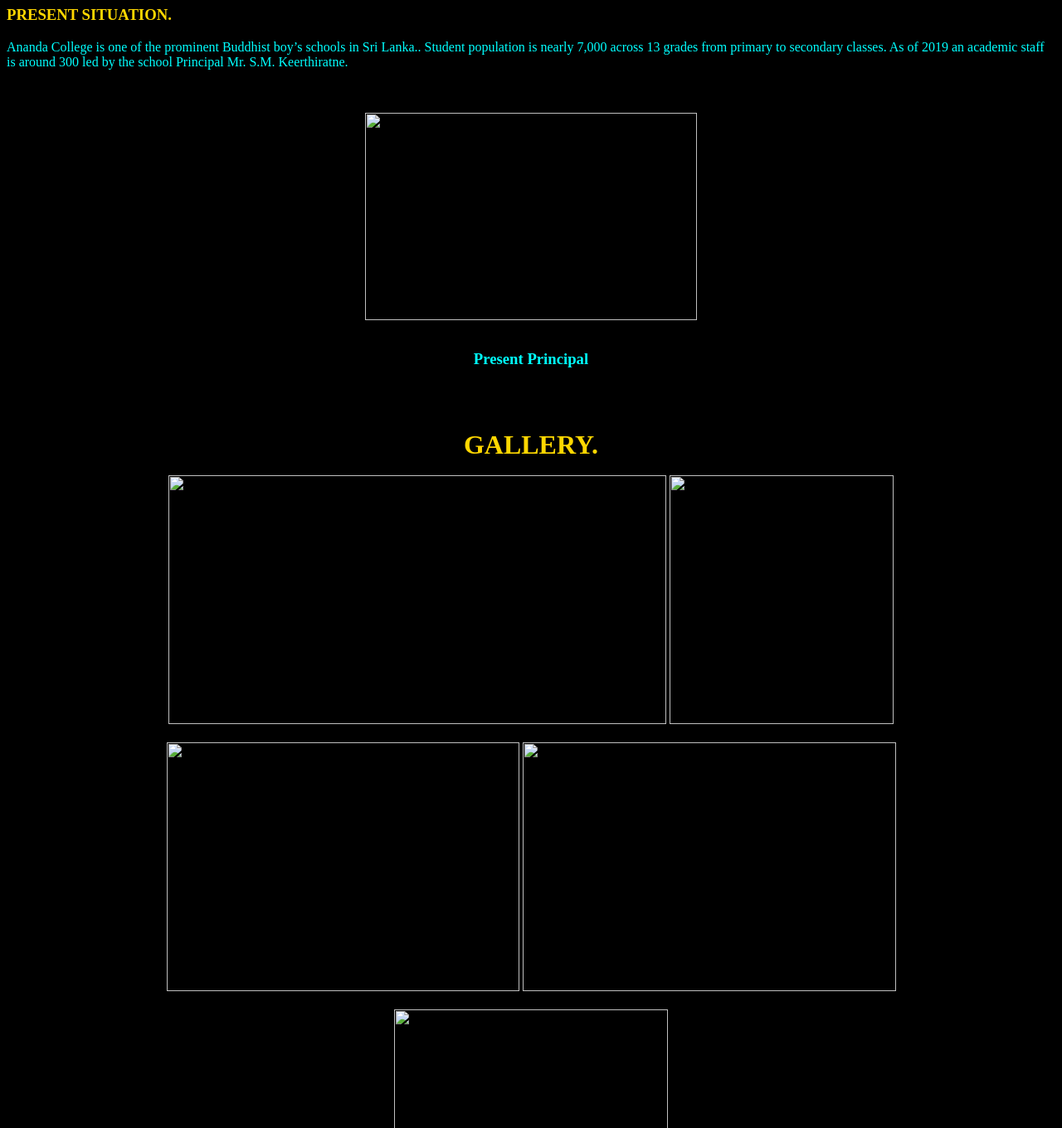
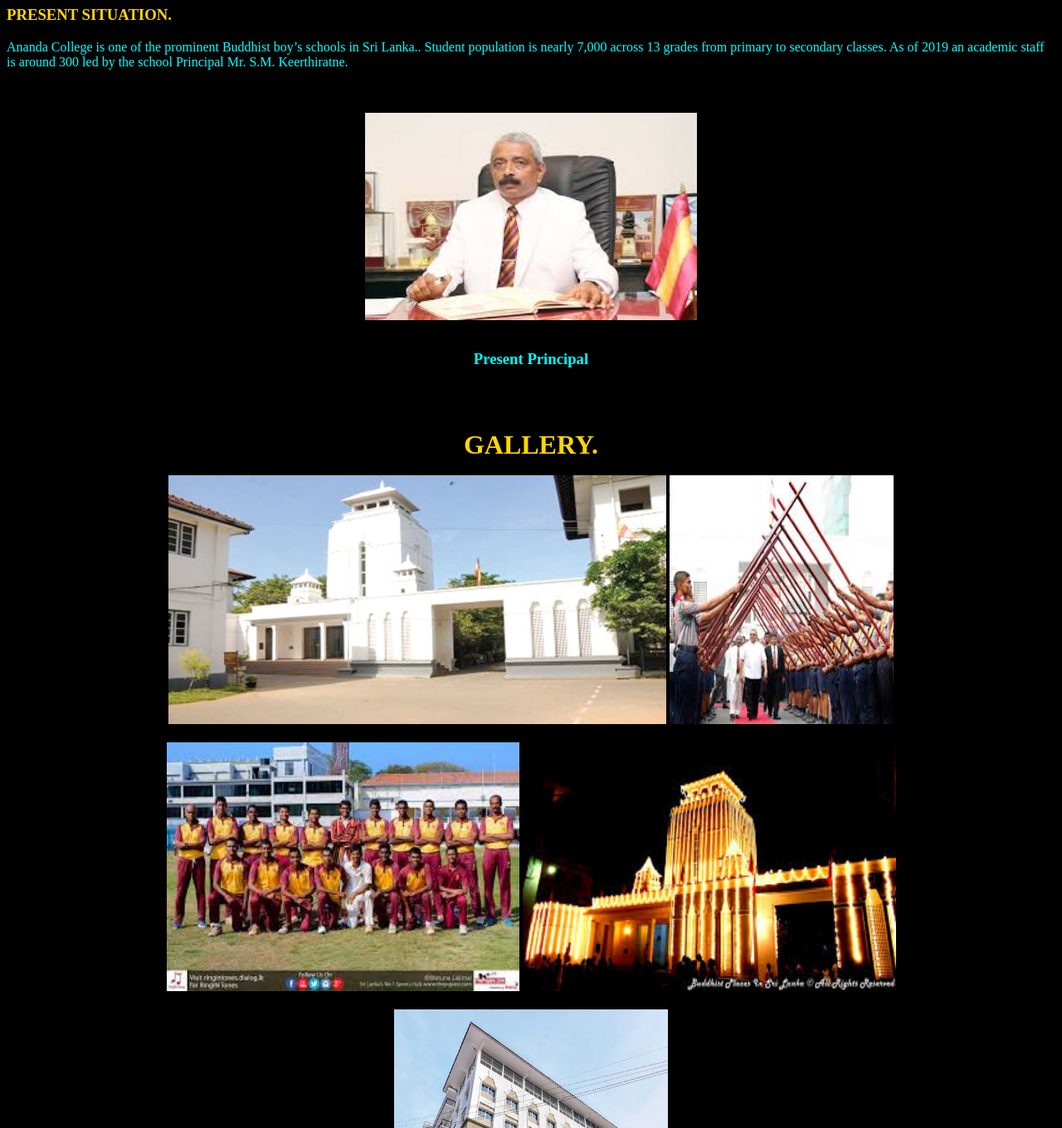
Before and after one commit to gothira/Ananda-College, a plain HTML site: page ananda college.html in a window 1280 px wide. Shown: the part 1440-2800 px from the top of the page at 83% size. Drawn offline with Linux system fonts and the light colour scheme.

Commit message:
Update ananda college.html

```diff
--- a/ananda college.html
+++ b/ananda college.html
@@ -15,7 +15,7 @@
 </head>
 
 <body bgcolor="black">
-<center><img src="1.jpg" height="550" width="1000"></center>
+<center><img src="img\1.jpg" height="550" width="1000"></center>
 <br>
 <br>
 <h2><font face="ANURATI" COLOR="GOLD"><center>HISTORY OF ANANDA COLLEGE.</center></font></h2>
@@ -57,24 +57,24 @@
 </P>
 <br>
 <br>
-<center><img src="download.jpg" height="250" width="400"></center>
+<center><img src="img\download.jpg" height="250" width="400"></center>
 <br>
 <center><h3>Present Principal</h3></center>
 </font>
 <br>
 <br>
 <h3><font face="ANURATI" COLOR="GOLD" size="6"><center>GALLERY.</center></font></h3>
-<center><img src="2.jpg" height="300" width="600">
-<img src="3.jpg" height="300" width="270">
+<center><img src="img\2.jpg" height="300" width="600">
+<img src="img\3.jpg" height="300" width="270">
 </center>
 <br>
 <center>
-<img src="4.jpg" height="300" width="425">
-<img src="5.jpg" height="300" width="450">
+<img src="img\4.jpg" height="300" width="425">
+<img src="img\5.jpg" height="300" width="450">
 </center>
 <br>
 <center>
-<img src="6.jpg" height="350" width="330">
+<img src="img\6.jpg" height="350" width="330">
 </center>
 </body>
 </html>
```
